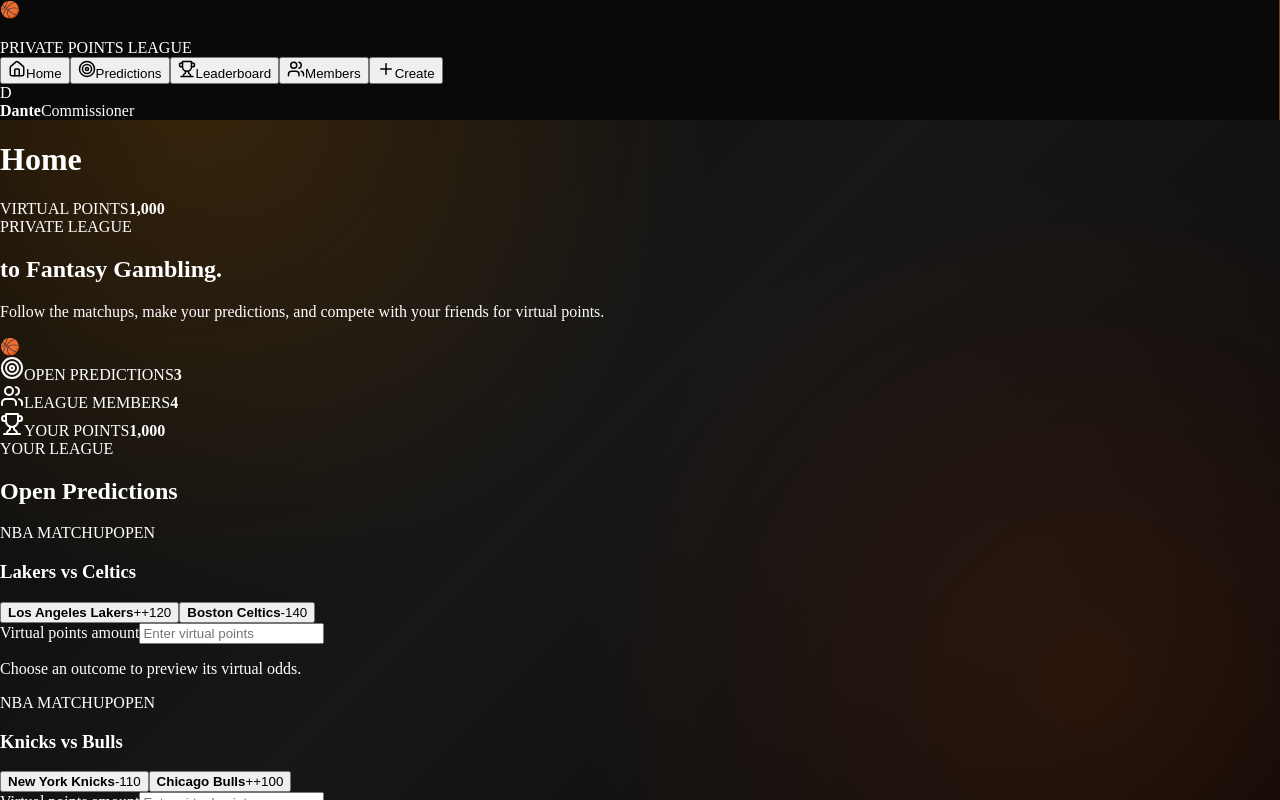
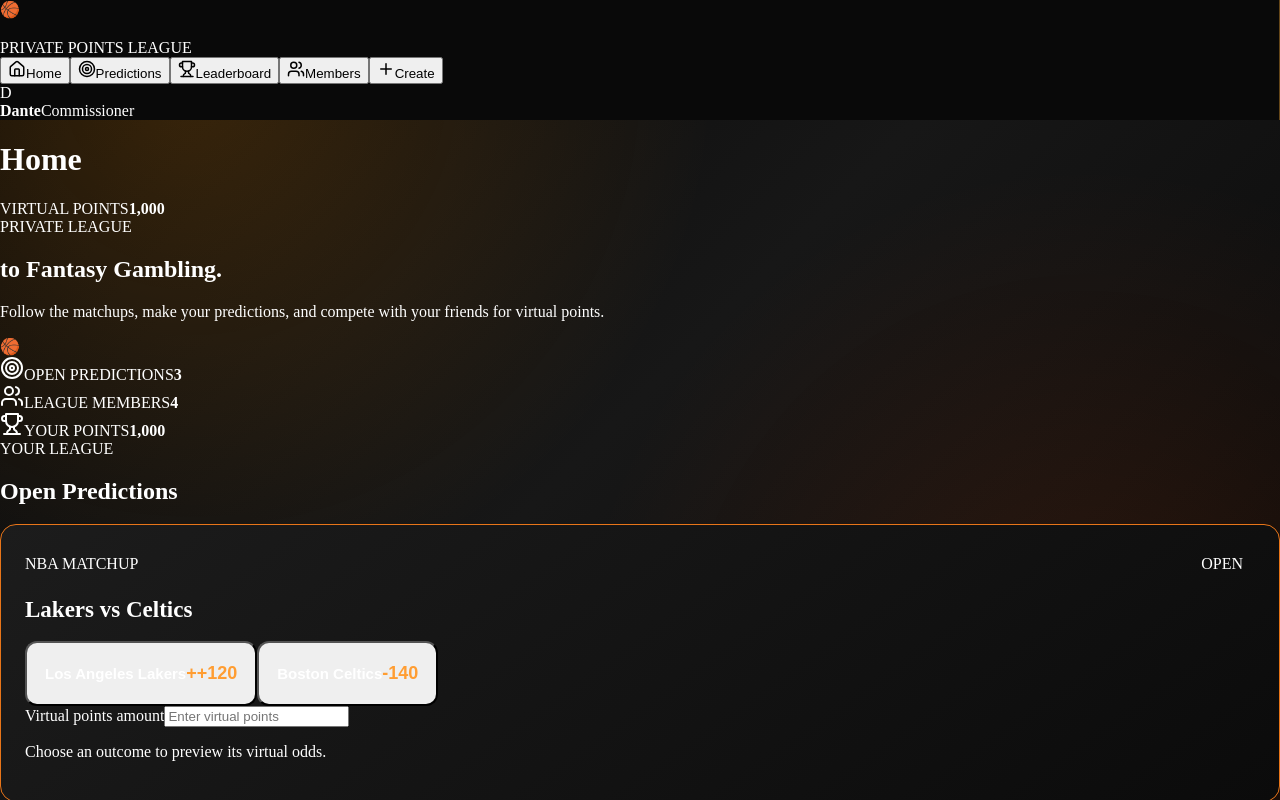
Before and after one commit to drelli8/Fantasy-, a React (Vite) app: page / in a window 1280 px wide. Shown: the top 800 px of the page. Built offline with nearby package versions, Linux system fonts and the light colour scheme.

Commit message:
Enhance styling for basketball matchup card
Added styles for prediction card and its elements.

```diff
--- a/src/src/style.css
+++ b/src/src/style.css
@@ -57,3 +57,61 @@ button {
 button:hover {
   filter: brightness(1.2);
 }
+
+/* BASKETBALL MATCHUP CARD UPGRADE */
+
+.prediction-card {
+  background: linear-gradient(145deg, #1c1c1c, #0b0b0b);
+  border: 1px solid #e87519;
+  border-radius: 16px;
+  padding: 24px;
+  transition: 0.25s ease;
+}
+
+.prediction-card:hover {
+  transform: translateY(-4px);
+  border-color: #ff9d32;
+  box-shadow: 0 8px 25px rgba(255, 120, 20, 0.15);
+}
+
+.prediction-card h3 {
+  font-size: 23px;
+  color: white;
+  margin: 18px 0;
+}
+
+.option {
+  border-radius: 12px;
+  padding: 18px;
+  min-height: 65px;
+}
+
+.option strong {
+  color: white;
+  font-size: 15px;
+}
+
+.option span {
+  color: #ff9d32;
+  font-size: 18px;
+  font-weight: bold;
+}
+
+.prediction-top {
+  display: flex;
+  justify-content: space-between;
+  align-items: center;
+}
+
+.open-label {
+  border-radius: 20px;
+  padding: 6px 12px;
+}
+
+.return-box {
+  background: #24180e;
+  border: 1px solid #e87519;
+  border-radius: 10px;
+  padding: 15px;
+  margin-top: 15px;
+}
```
